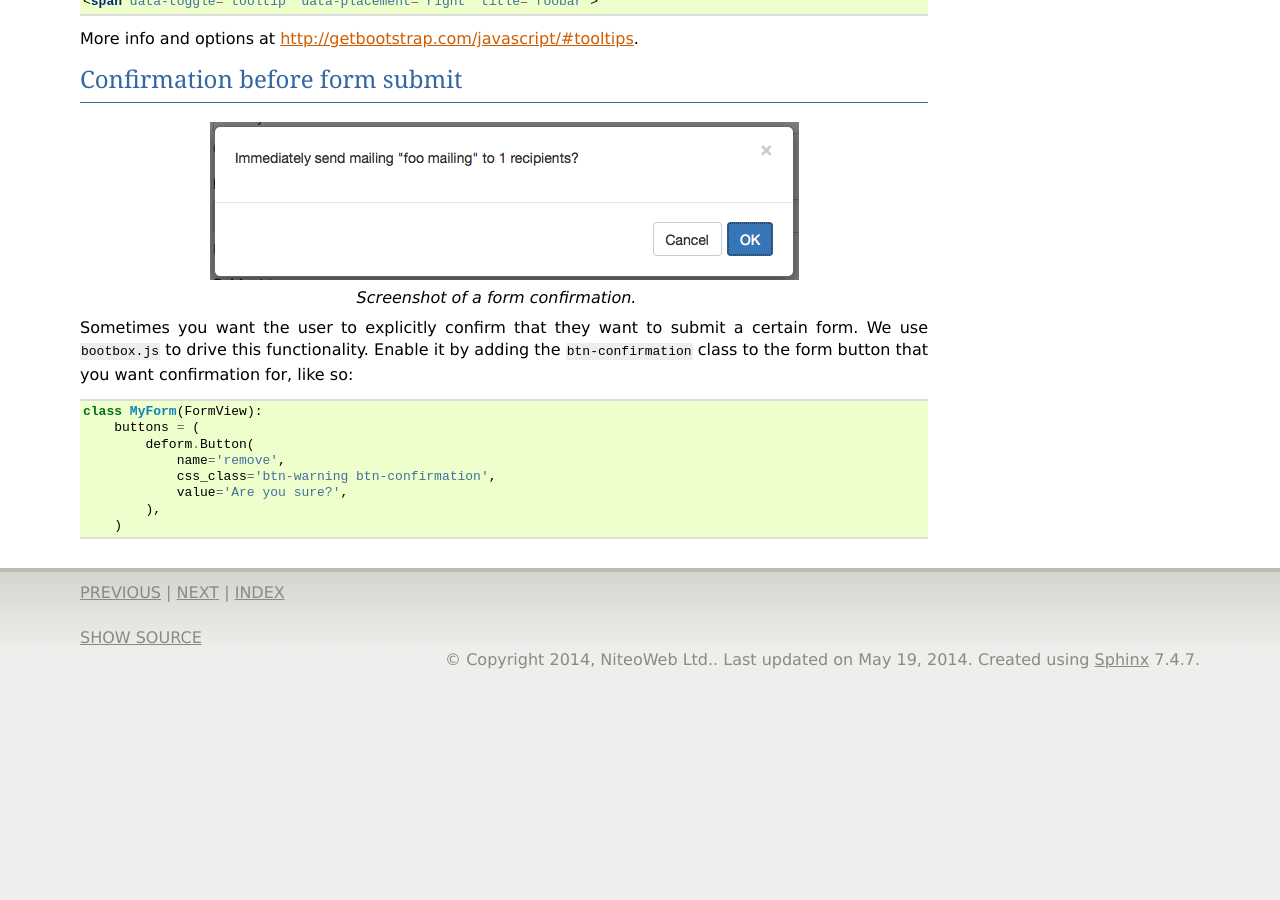
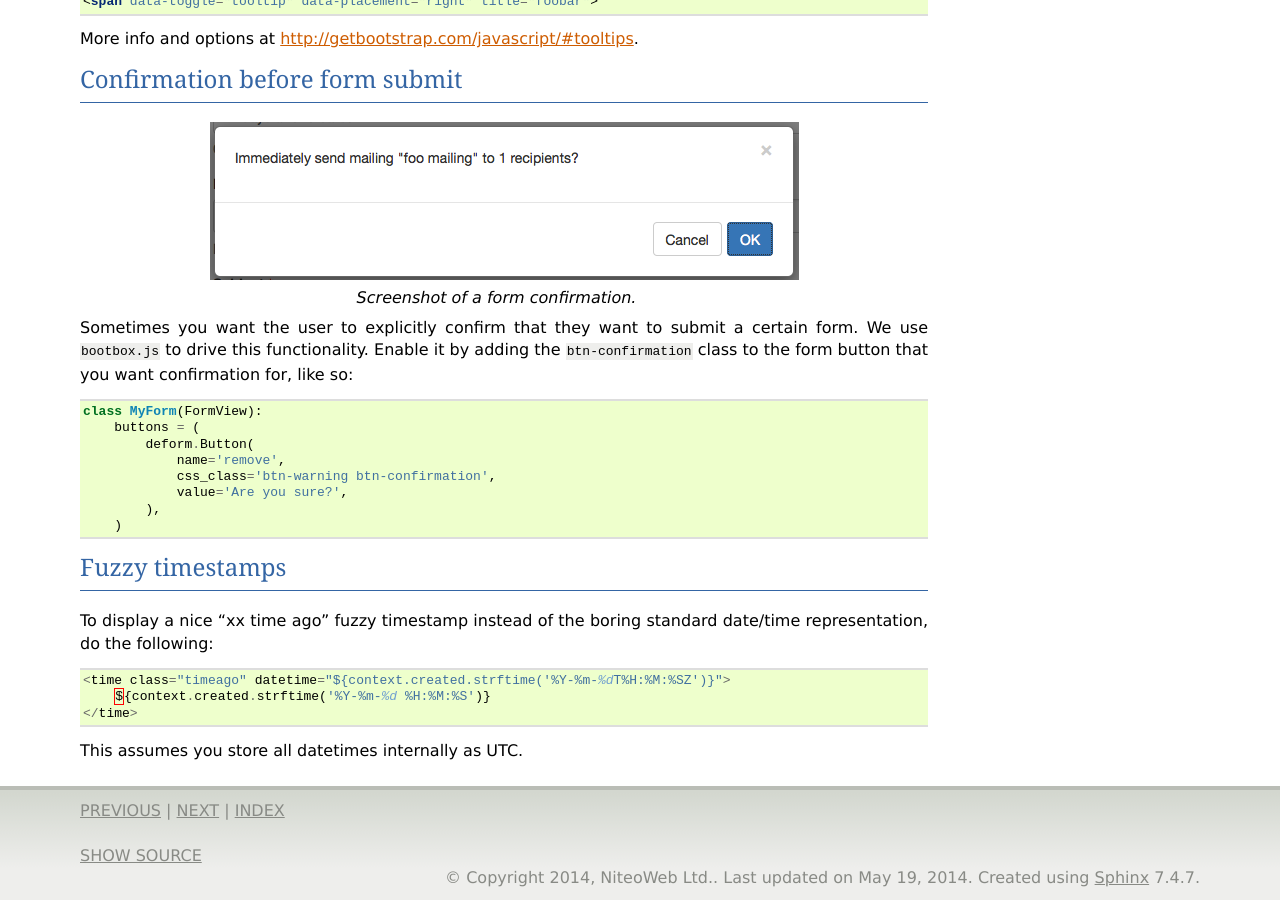
Before and after one commit to persho/pyramid_bimt, a Sphinx documentation site: the page built from docs/js.rst, in a window 1280 px wide and 900 px high, scrolled down 2056 px. Built offline with Sphinx 7.4.7, drawn with Linux system fonts in a browser that asks for light colours; before the commit the page ends 2737 px from its top, so only the background shows below that.

Commit message:
support for fuzzy timestamps with jquery.timeago.js.

```diff
--- a/docs/CHANGELOG.rst
+++ b/docs/CHANGELOG.rst
@@ -5,7 +5,8 @@ Changelog
 0.8.4 (unreleased)
 ------------------
 
-- Nothing changed yet.
+- Support for fuzzy timestamps with jquery.timeago.js.
+  [zupo]
 
 
 0.8.3 (2014-05-19)
--- a/docs/js.rst
+++ b/docs/js.rst
@@ -130,3 +130,19 @@ confirmation for, like so:
               value='Are you sure?',
           ),
       )
+
+
+Fuzzy timestamps
+----------------
+
+To display a nice "xx time ago" fuzzy timestamp instead of the boring standard
+date/time representation, do the following:
+
+
+.. code-block:: python
+
+    <time class="timeago" datetime="${context.created.strftime('%Y-%m-%dT%H:%M:%SZ')}">
+        ${context.created.strftime('%Y-%m-%d %H:%M:%S')}
+    </time>
+
+This assumes you store all datetimes internally as UTC.
--- a/setup.py
+++ b/setup.py
@@ -42,6 +42,7 @@ setup(
         'js.bootstrap',
         'js.deform',
         'js.jquery',
+        'js.jquery-timeago',
         'js.jquery_datatables',
         'js.jquery_maskedinput',
         'passlib',
--- a/src/pyramid_bimt/static/bimt.js
+++ b/src/pyramid_bimt/static/bimt.js
@@ -10,6 +10,9 @@
         $("body").tooltip({
             selector: "*[data-toggle='tooltip']"
         });
+
+        // Enable jquery.timeago.js
+        $("time.timeago").timeago();
 
         // Enable 'secret' spans
         $("span.secret").click(function () {
```
Also changed, not shown: src/pyramid_bimt/static/bimt.min.js, 1 other file.
